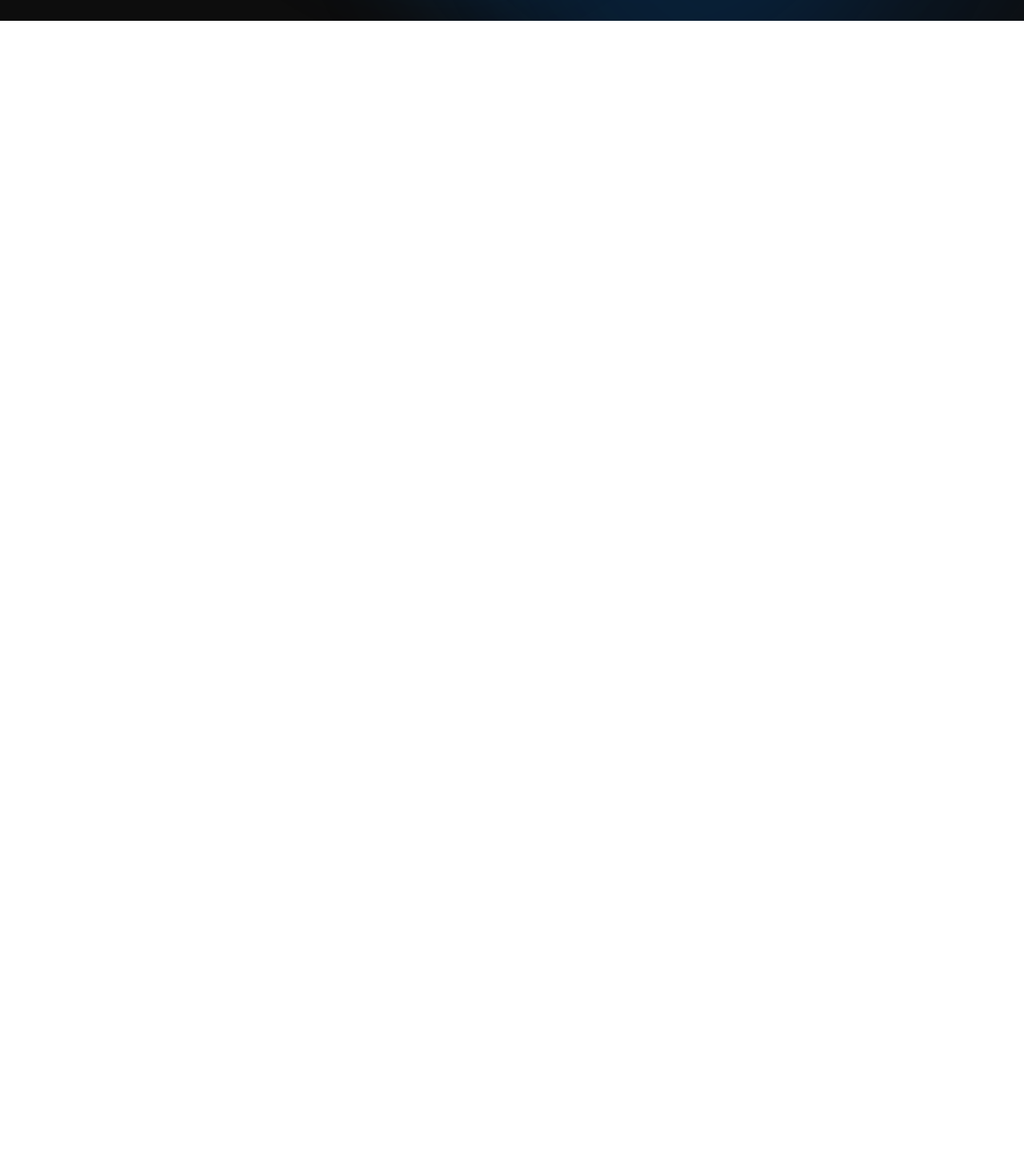
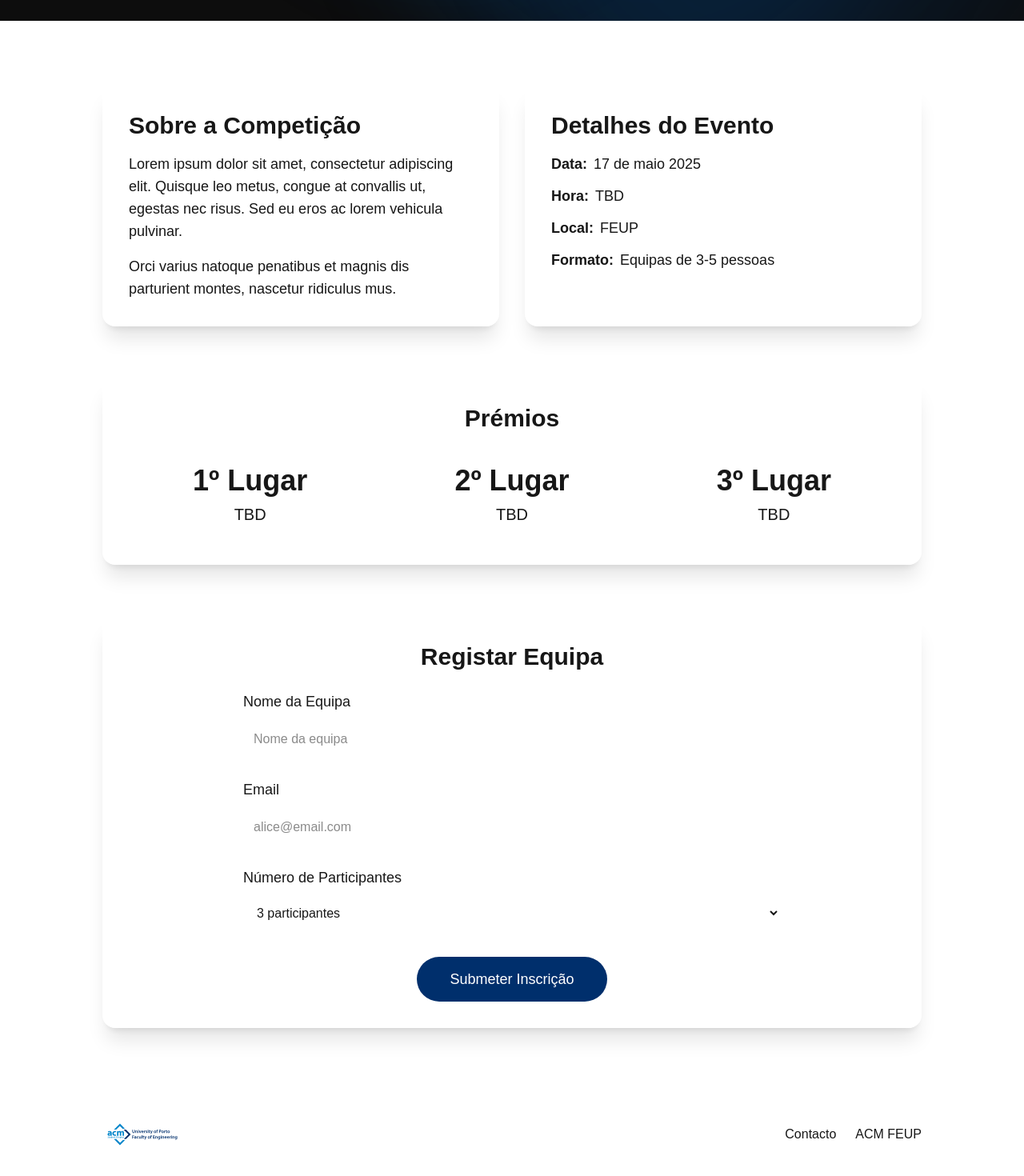
Before and after one commit to acmfeup/CTF-Website, a Next.js app: page / in a window 1280 px wide. Shown: the part 774-2244 px from the top of the page at 80% size. Before the commit the page ends 800 px from the top, so only its background shows below. Built offline with nearby package versions, Linux system fonts and the light colour scheme.

Commit message:
feat: added event description

```diff
--- a/src/app/page.tsx
+++ b/src/app/page.tsx
@@ -1,8 +1,18 @@
+"use client";
+
 import Image from "next/image";
+import { useRef } from "react";
 
 export default function Home() {
+  const secondSectionRef = useRef<HTMLDivElement>(null);
+
+  const scrollToSecondSection = () => {
+    secondSectionRef.current?.scrollIntoView({ behavior: "smooth" });
+  };
+
   return (
-    <div className="flex flex-col items-center justify-center min-h-screen w-full">
+    <div className="relative w-full">
+      <section className="flex flex-col items-center justify-center min-h-screen w-full">
         <main className="flex flex-col items-center justify-center w-full max-w-5xl px-6 py-12 text-center">
           <div className="mb-12 w-full">
             <h1 className="text-5xl sm:text-6xl md:text-7xl font-bold mb-6 tracking-tight">
@@ -20,12 +30,12 @@ export default function Home() {
             >
               Registar Agora
             </a>
-          <a
+            <button
+              onClick={scrollToSecondSection}
               className="rounded-full border border-solid border-black/[.08] dark:border-white/[.145] transition-colors flex items-center justify-center hover:bg-[#f2f2f2] dark:hover:bg-[#1a1a1a] hover:border-transparent font-medium text-base sm:text-lg h-14 px-10 w-full sm:w-auto min-w-[200px]"
-            href="#learn-more"
             >
               Saber Mais
-          </a>
+            </button>
           </div>
         </main>
 
@@ -33,11 +43,149 @@ export default function Home() {
           <Image
             src="/acm-logo.svg"
             alt="ACM FEUP logo"
-          width={300}
-          height={60}
+            width={120}
+            height={30}
             priority
           />
         </div>
+      </section>
+
+      <section
+        ref={secondSectionRef}
+        className="min-h-screen w-full py-20 px-6"
+      >
+        <div className="max-w-5xl mx-auto">
+          <div className="grid grid-cols-1 md:grid-cols-2 gap-8 mb-16">
+            {/* Description */}
+            <div className="backdrop-blur-lg bg-white/10 dark:bg-black/20 rounded-2xl p-8 shadow-xl border border-white/20">
+              <h2 className="text-3xl font-bold mb-4">Sobre a Competição</h2>
+              <p className="text-lg mb-4">
+                Lorem ipsum dolor sit amet, consectetur adipiscing elit. Quisque
+                leo metus, congue at convallis ut, egestas nec risus. Sed eu
+                eros ac lorem vehicula pulvinar.
+              </p>
+              <p className="text-lg">
+                Orci varius natoque penatibus et magnis dis parturient montes,
+                nascetur ridiculus mus.
+              </p>
+            </div>
+
+            {/* Event Details */}
+            <div className="backdrop-blur-lg bg-white/10 dark:bg-black/20 rounded-2xl p-8 shadow-xl border border-white/20">
+              <h2 className="text-3xl font-bold mb-4">Detalhes do Evento</h2>
+              <ul className="space-y-3 text-lg">
+                <li className="flex items-start">
+                  <span className="font-bold mr-2">Data:</span> 17 de maio 2025
+                </li>
+                <li className="flex items-start">
+                  <span className="font-bold mr-2">Hora:</span> TBD
+                </li>
+                <li className="flex items-start">
+                  <span className="font-bold mr-2">Local:</span> FEUP{" "}
+                </li>
+                <li className="flex items-start">
+                  <span className="font-bold mr-2">Formato:</span> Equipas de
+                  3-5 pessoas
+                </li>
+              </ul>
+            </div>
+          </div>
+
+          {/* Prizes */}
+          <div className="backdrop-blur-lg bg-white/10 dark:bg-black/20 rounded-2xl p-8 shadow-xl border border-white/20 mb-16">
+            <h2 className="text-3xl font-bold mb-6 text-center">Prémios</h2>
+            <div className="grid grid-cols-1 sm:grid-cols-3 gap-6">
+              <div className="text-center p-4">
+                <div className="text-4xl font-bold mb-2">1º Lugar</div>
+                <p className="text-xl">TBD</p>
+              </div>
+              <div className="text-center p-4">
+                <div className="text-4xl font-bold mb-2">2º Lugar</div>
+                <p className="text-xl">TBD</p>
+              </div>
+              <div className="text-center p-4">
+                <div className="text-4xl font-bold mb-2">3º Lugar</div>
+                <p className="text-xl">TBD</p>
+              </div>
+            </div>
+          </div>
+
+          {/* Registration Form Section */}
+          <div
+            id="register"
+            className="backdrop-blur-lg bg-white/10 dark:bg-black/20 rounded-2xl p-8 shadow-xl border border-white/20"
+          >
+            <h2 className="text-3xl font-bold mb-6 text-center">
+              Registar Equipa
+            </h2>
+            <form className="max-w-2xl mx-auto">
+              <div className="mb-6">
+                <label htmlFor="team-name" className="block text-lg mb-2">
+                  Nome da Equipa
+                </label>
+                <input
+                  type="text"
+                  id="team-name"
+                  className="w-full p-3 rounded-lg bg-white/20 dark:bg-black/30 backdrop-blur-sm border border-white/10 focus:outline-none focus:ring-2 focus:ring-[#002F6C]"
+                  placeholder="Nome da equipa"
+                />
+              </div>
+              <div className="mb-6">
+                <label htmlFor="email" className="block text-lg mb-2">
+                  Email
+                </label>
+                <input
+                  type="email"
+                  id="email"
+                  className="w-full p-3 rounded-lg bg-white/20 dark:bg-black/30 backdrop-blur-sm border border-white/10 focus:outline-none focus:ring-2 focus:ring-[#002F6C]"
+                  placeholder="alice@email.com"
+                />
+              </div>
+              <div className="mb-8">
+                <label htmlFor="members" className="block text-lg mb-2">
+                  Número de Participantes
+                </label>
+                <select
+                  id="members"
+                  className="w-full p-3 rounded-lg bg-white/20 dark:bg-black/30 backdrop-blur-sm border border-white/10 focus:outline-none focus:ring-2 focus:ring-[#002F6C]"
+                >
+                  <option value="2">3 participantes</option>
+                  <option value="3">4 participantes</option>
+                  <option value="4">5 participantes</option>
+                </select>
+              </div>
+              <button
+                type="submit"
+                className="w-full sm:w-auto min-w-[200px] mx-auto block rounded-full border border-solid border-transparent transition-colors bg-[#002F6C] hover:bg-[#00245a] text-white font-medium text-lg h-14 px-10"
+              >
+                Submeter Inscrição
+              </button>
+            </form>
+          </div>
+        </div>
+      </section>
+
+      {/* Footer */}
+      <footer className="backdrop-blur-lg bg-white/5 dark:bg-black/30 border-t border-white/10 py-8 px-6">
+        <div className="max-w-5xl mx-auto flex flex-col sm:flex-row justify-between items-center">
+          <div className="mb-4 sm:mb-0">
+            <Image
+              src="/acm-logo.svg"
+              alt="ACM FEUP logo"
+              width={100}
+              height={25}
+            />
+          </div>
+          <div className="flex gap-6">
+            <a href="#" className="hover:text-[#002F6C] transition-colors">
+              Contacto
+            </a>
+            <a href="#" className="hover:text-[#002F6C] transition-colors">
+              ACM FEUP
+            </a>
+          </div>
+        </div>
+      </footer>
     </div>
   );
 }
```
Lines whose indentation alone changed are shown as unchanged.
